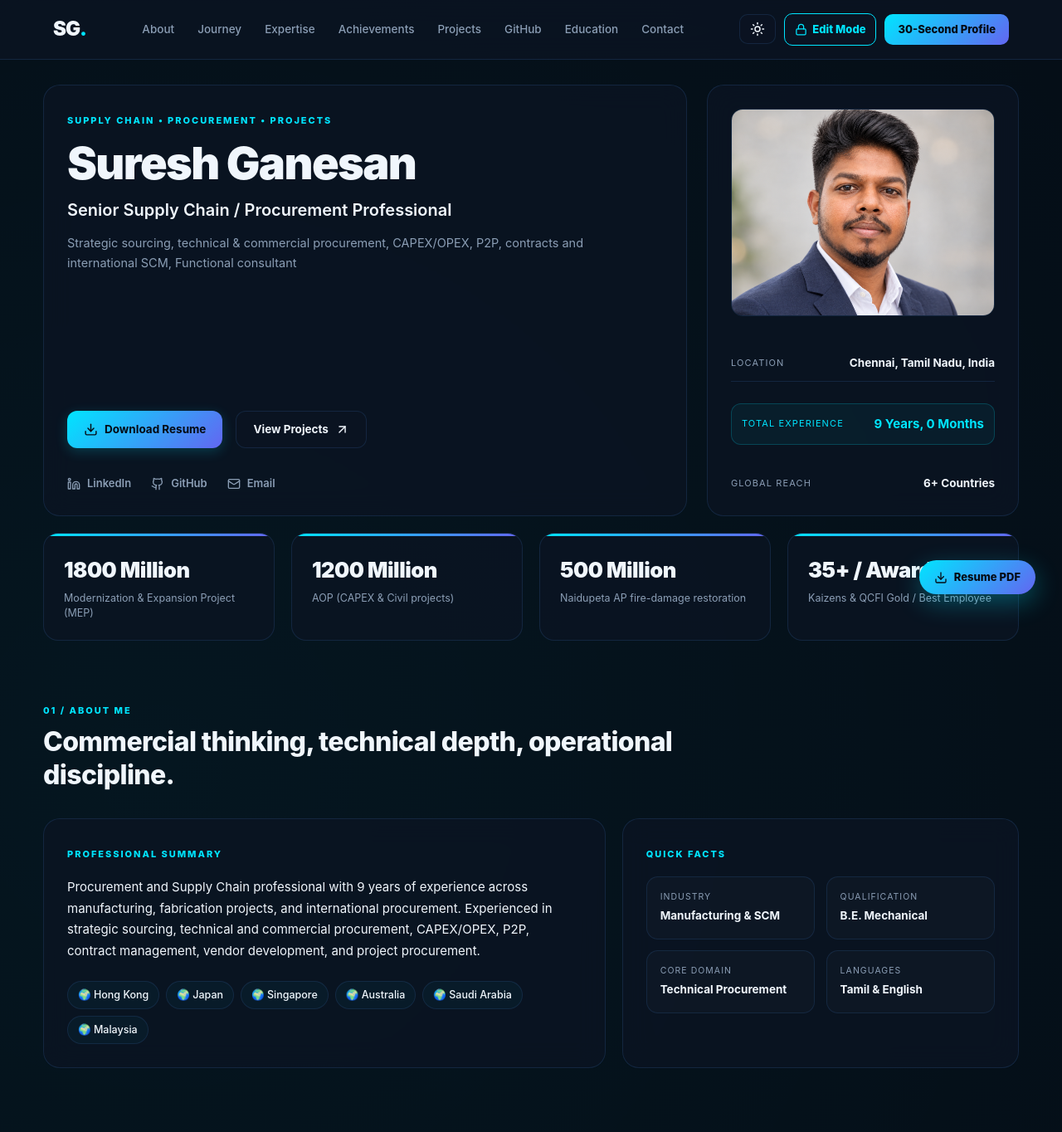
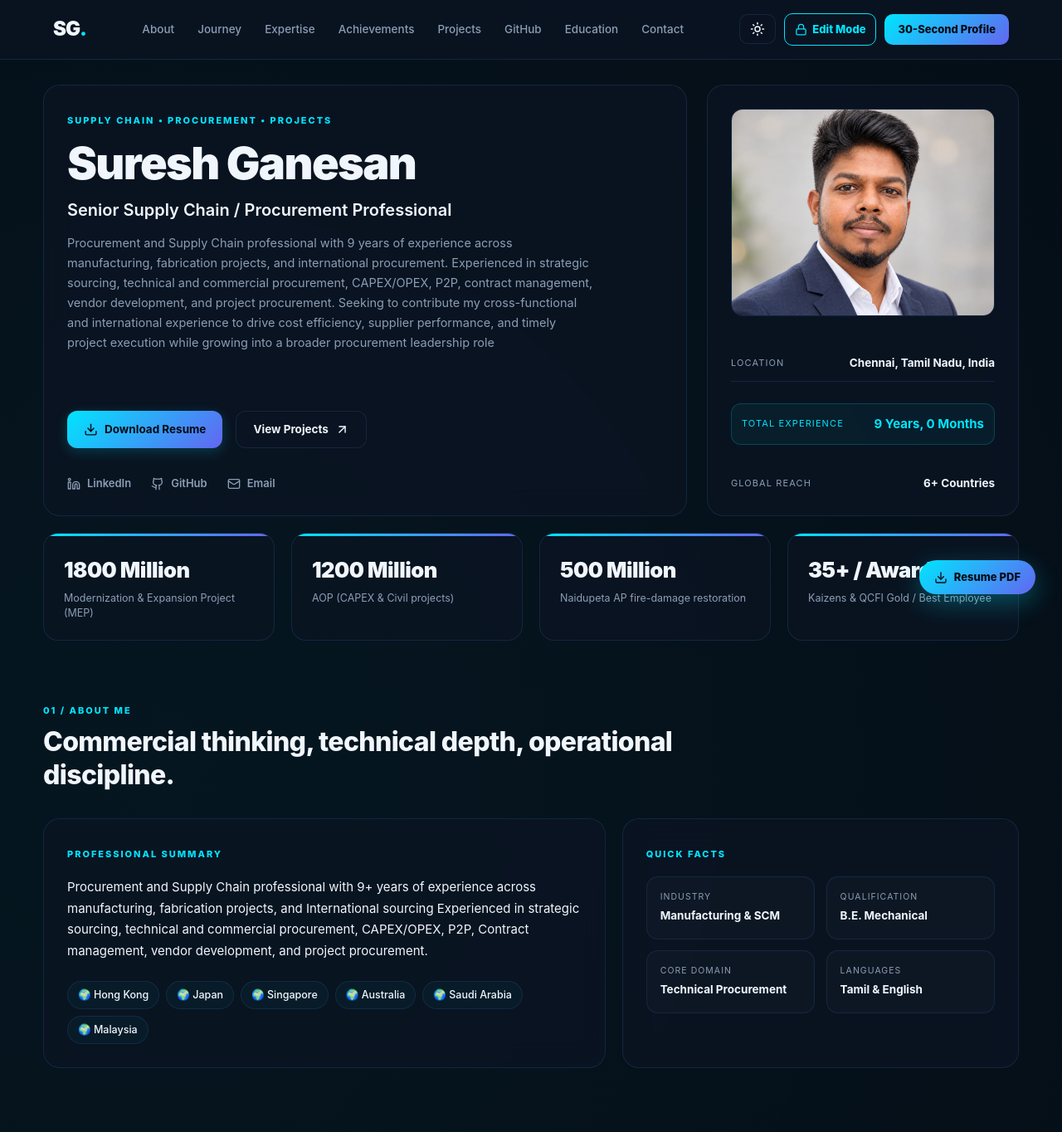
Before and after one commit to Chillbroz005/link, a Next.js app: page / in a window 1280 px wide. Shown: the top 1364 px of the page at 83% size. Built offline with nearby package versions, Linux system fonts and the light colour scheme; no server answers.

Commit message:
Update profile & experience data via Web Editor

```diff
--- a/src/data/profile.ts
+++ b/src/data/profile.ts
@@ -1,8 +1,8 @@
 export const profile = {
   "name": "Suresh Ganesan",
   "title": "Senior Supply Chain / Procurement Professional",
-  "summary": "Procurement and Supply Chain professional with 9 years of experience across manufacturing, fabrication projects, and international procurement. Experienced in strategic sourcing, technical and commercial procurement, CAPEX/OPEX, P2P, contract management, vendor development, and project procurement.",
-  "tagline": "Strategic sourcing, technical & commercial procurement, CAPEX/OPEX, P2P, contracts and international SCM, Functional consultant",
+  "summary": "Procurement and Supply Chain professional with 9+ years of experience across manufacturing, fabrication projects, and International sourcing Experienced in strategic sourcing, technical and commercial procurement, CAPEX/OPEX, P2P, Contract management, vendor development, and project procurement.",
+  "tagline": "Procurement and Supply Chain professional with 9 years of experience across\nmanufacturing, fabrication projects, and international procurement. Experienced in\nstrategic sourcing, technical and commercial procurement, CAPEX/OPEX, P2P,\ncontract management, vendor development, and project procurement. Seeking to\ncontribute my cross-functional and international experience to drive cost efficiency,\nsupplier performance, and timely project execution while growing into a broader\nprocurement leadership role",
   "location": "Chennai, Tamil Nadu, India",
   "email": "mailmesuresh005@gmail.com",
   "phones": [
```
